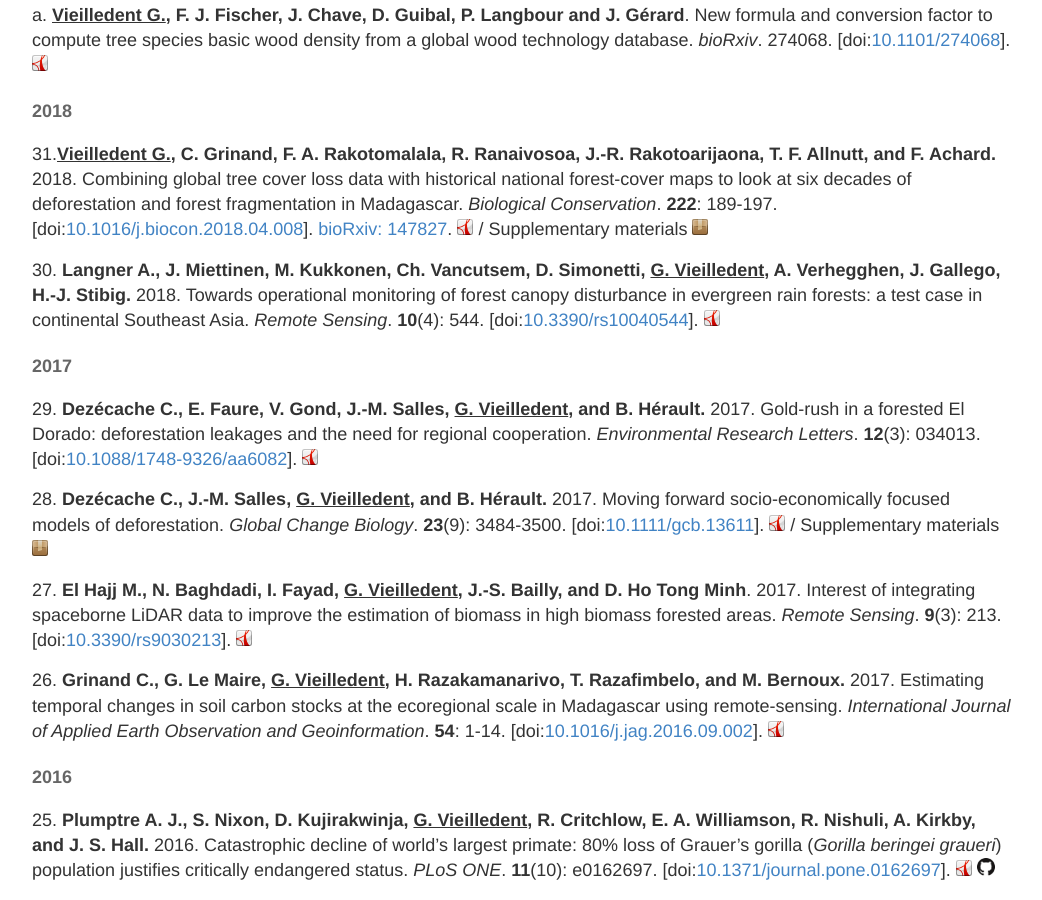
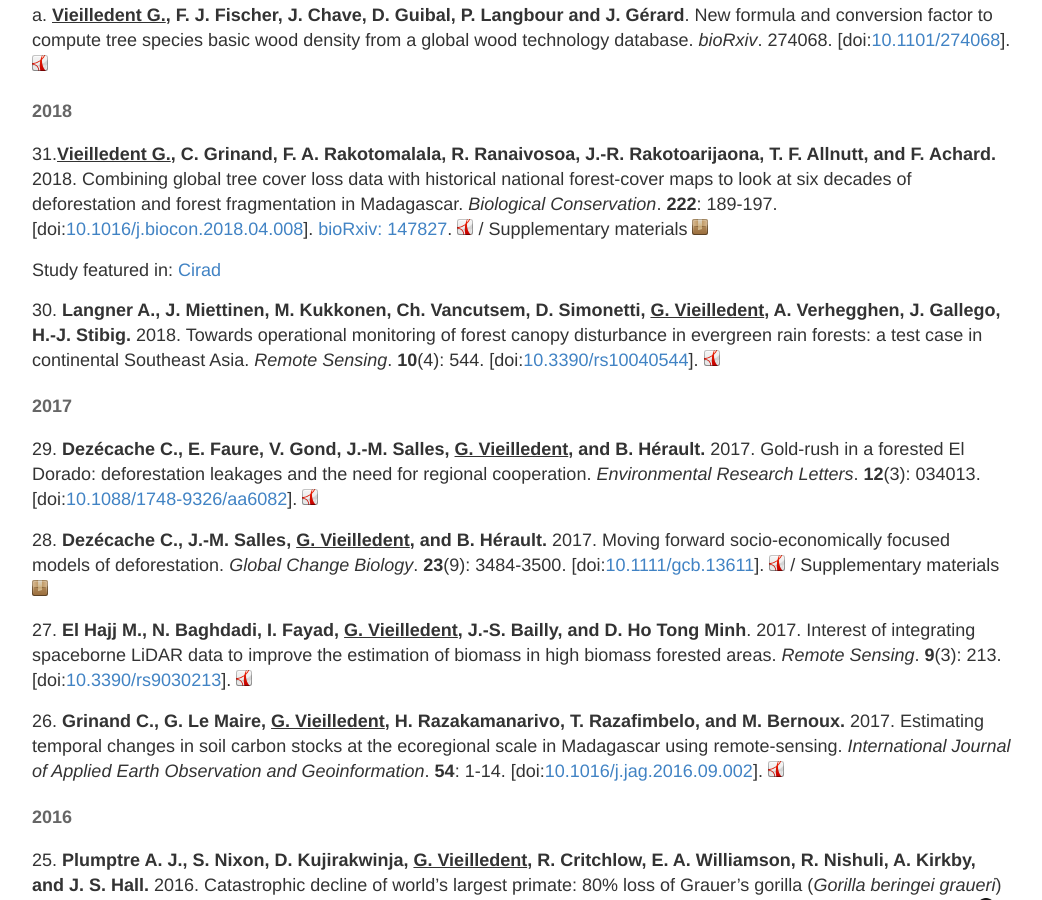
Before and after one commit to ghislainv/ghislainv.github.io, a Jekyll site: the page built from publications.md, in a window 1280 px wide and 900 px high, scrolled down 978 px. Shown: the whole window, without its empty margins (118-1160 px from the left). Built offline with Jekyll 4.4.1, drawn with Linux system fonts in a browser that asks for light colours.

Commit message:
Update publications

```diff
--- a/publications.md
+++ b/publications.md
@@ -36,6 +36,9 @@ a\. **<span style="text-decoration: underline;">Vieilledent G.</span>, F. J. Fis
 [bioRxiv: 147827](https://doi.org/10.1101/147827).
 [![manuscript in pdf](/images/logos/logo-pdf.png "manuscript in pdf")](/publications/Vieilledent2018-BiologicalConservation.pdf) /
 Supplementary materials [![supplements](/images/logos/logo-zip.png "supplements")](/publications/Vieilledent2018-BiologicalConservation-SM.pdf)
+
+Study featured in:
+[Cirad](https://www.cirad.fr/actualites/toutes-les-actualites/communiques-de-presse/2018/deforestation-a-madagascar)
 
 30\. **Langner A., J. Miettinen, M. Kukkonen, Ch. Vancutsem, D. Simonetti, <span style="text-decoration: underline;">G. Vieilledent</span>, A. Verhegghen, J. Gallego, H.-J. Stibig.** 2018. Towards operational monitoring of forest canopy disturbance in evergreen rain forests: a test case in continental Southeast Asia. _Remote Sensing_. **10**(4): 544.
 \[doi:[10.3390/rs10040544](https://doi.org/10.3390/rs10040544)\].
```
